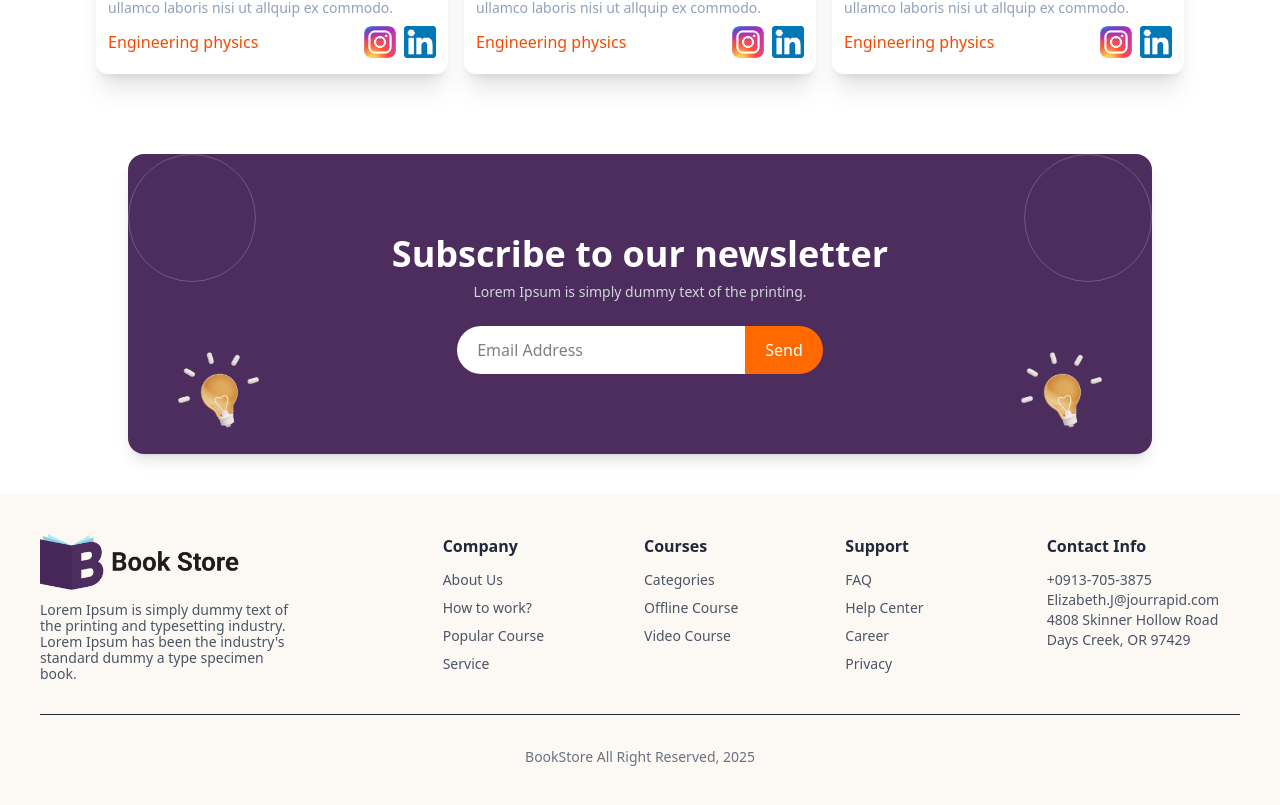
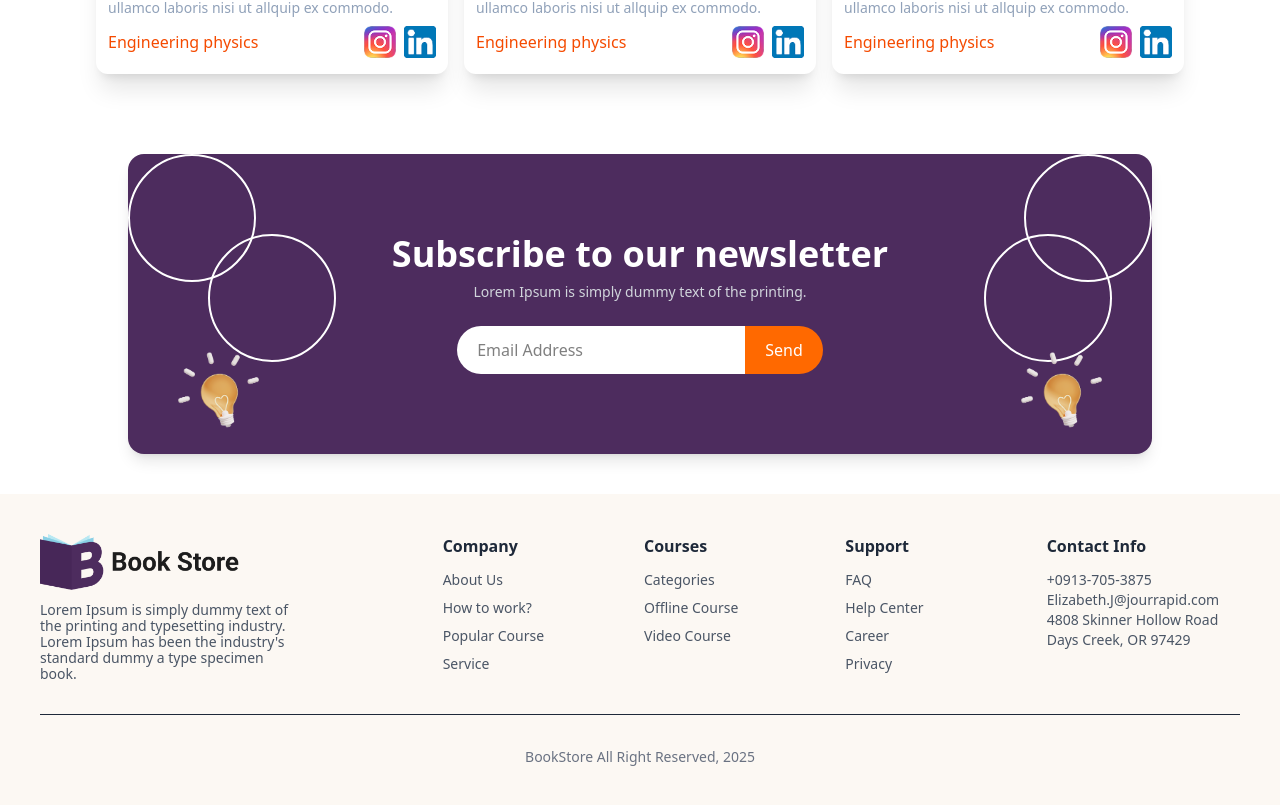
Before and after one commit to usamaashraf23/leed, a React (Vite) app: page / in a window 1280 px wide. Shown: the part 2802-3607 px from the top of the page. Built offline with nearby package versions, Linux system fonts and the light colour scheme.

Commit message:
Update NewsLetter.jsx

```diff
--- a/src/components/NewsLetter.jsx
+++ b/src/components/NewsLetter.jsx
@@ -6,8 +6,10 @@ function NewsLetter() {
       id="contact"
       className="relative bg-[#4D2C5E] text-white px-10 py-20 my-10 rounded-none sm:rounded-2xl w-full max-w-5xl mx-auto shadow-lg overflow-hidden"
     >
-      <div className="absolute top-0 left-0 w-32 h-32 border border-white opacity-20 rounded-full"></div>
-      <div className="absolute top-0 right-0 w-32 h-32 border border-white opacity-20 rounded-full"></div>
+      <div className="absolute top-0 left-0 w-20 h-20 sm:w-32 sm:h-32 border-2 border-white  rounded-full "></div>
+      <div className="absolute sm:top-20 top-10 w-20 h-20 sm:left-20 sm:w-32 sm:h-32 border-2 border-white  rounded-full"></div>
+      <div className="absolute top-0 right-0 w-20 h-20 sm:w-32 sm:h-32 border-2 border-white  rounded-full"></div>
+      <div className="absolute sm:top-20 top-10 right-10 w-20 h-20 sm:w-32 sm:h-32 border-2 border-white  rounded-full"></div>
       <img
         src={bulb}
         alt="Arrow Icon"
```
